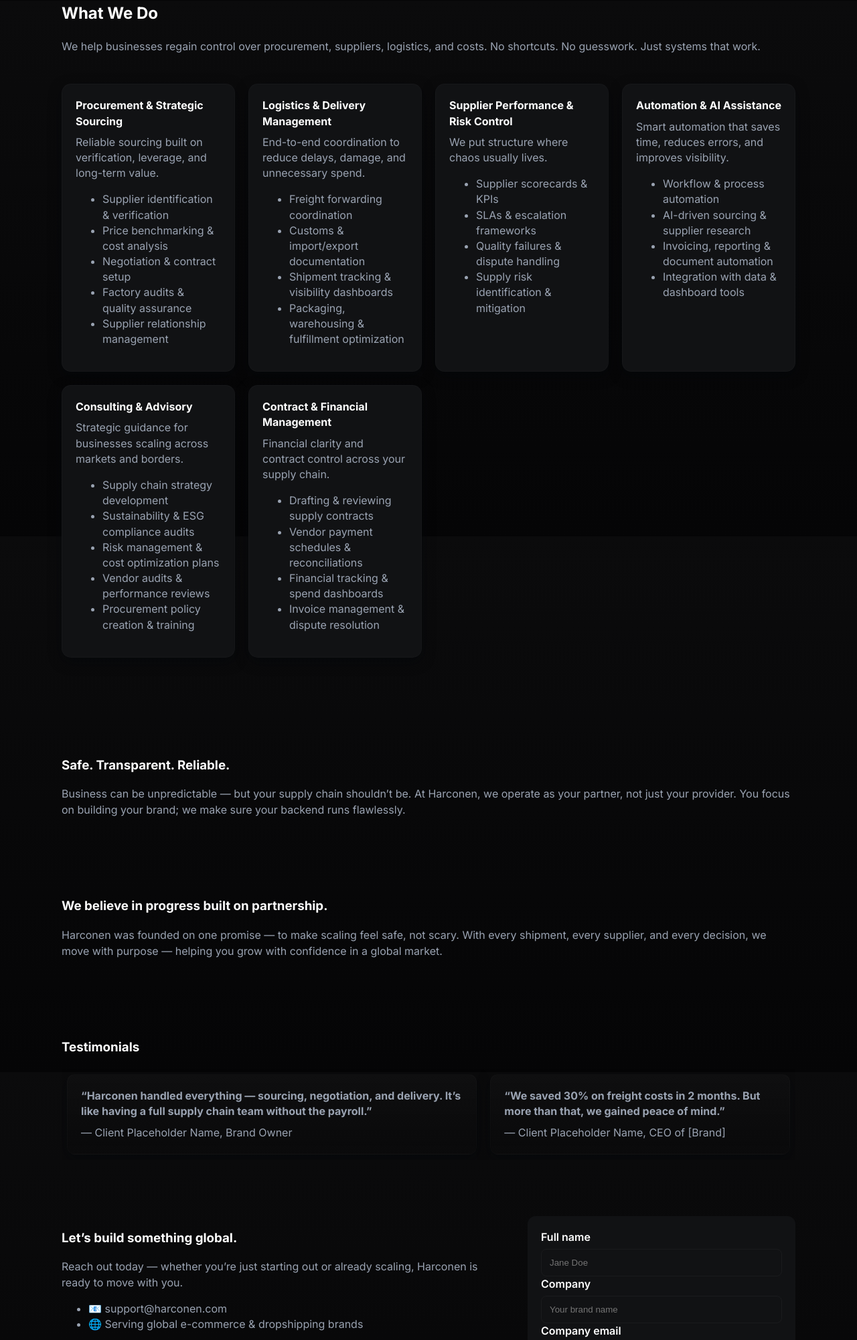
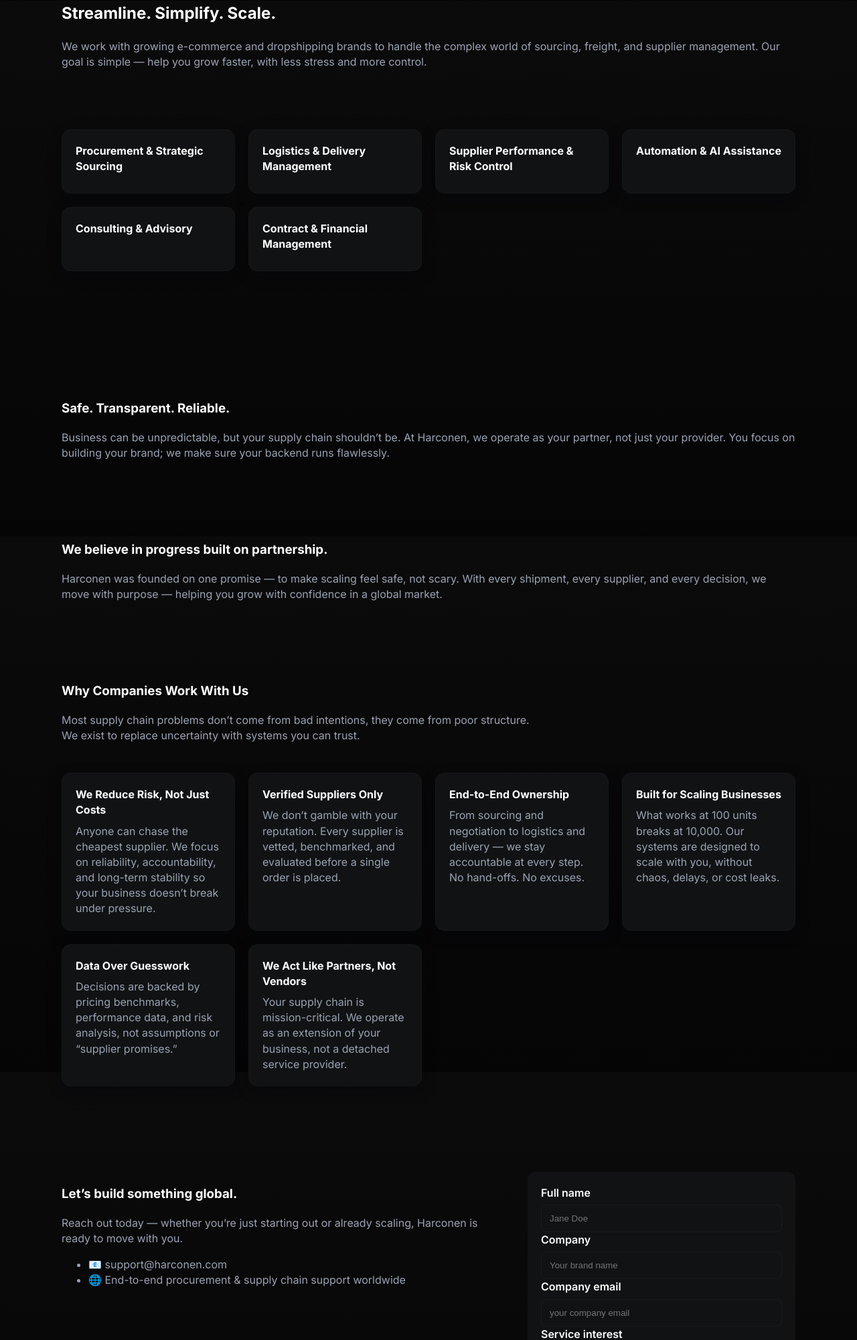
Before and after one commit to osiammusi-rgb/osiammusi-rgb.github.io, a plain HTML site: page index.html in a window 1280 px wide. Shown: the part 799-2800 px from the top of the page at 67% size. Drawn offline with Linux system fonts and the light colour scheme.

Commit message:
Update index.html

```diff
--- a/index.html
+++ b/index.html
@@ -116,7 +116,11 @@
 <body>
 <header class="container" role="banner">
   <div class="brand">
-    <div class="logo" aria-hidden>H</div>
+ <img
+  src="assets/logo.png"
+  alt="Harconen Supply Co. logo"
+  class="logo"
+/>
     <div>
       <div style="font-weight:800">Harconen</div>
       <div style="font-size:12px;color:var(--muted);margin-top:2px">Supply Co.</div>
@@ -140,11 +144,11 @@
     </div>
 
     <div class="content fade-in">
-      <p class="tagline">Structure over chaos.</p>
-      <h1 class="lead">Procurement & supply chain management for businesses that can’t afford mistakes.</h1>
+      <p class="tagline">Scaling together, every step of the way.</p>
+      <h1 class="lead">Your supply chain simplified.</h1>
       <p class="sub">
         Harconen Supply Co. helps businesses procure the right products, manage suppliers, control logistics, and reduce operational risk.
-        We ensure goods are delivered at the right place, at the right time, at the right price — with the right quality and accountability.
+        We ensure goods are delivered at the right place, at the right time, at the right price, with the right quality and accountability. We handle the complex back end so you focus on what really matters
       </p>
 
       <div class="actions">
@@ -155,18 +159,17 @@
   </section>
 
     <section id="services" class="container section" aria-labelledby="servicesHeading">
-    <h2 id="servicesHeading">What We Do</h2>
-    <p class="muted">
-      We help businesses regain control over procurement, suppliers, logistics, and costs.
-      No shortcuts. No guesswork. Just systems that work.
-    </p>
+    <h2 id="servicesHeading">Streamline. Simplify. Scale.</h2>
+    <p class="muted">We work with growing e-commerce and dropshipping brands to handle the complex world of sourcing, freight, and supplier management. Our goal is simple — help you grow faster, with less stress and more control.</p>
+    <div class="services" role="list">
+
 
   <div class="services" role="list">
 
+    <!-- Procurement & Strategic Sourcing -->
     <div class="card" role="listitem">
-        <h4>Procurement & Strategic Sourcing</h4>
-        <p>Reliable sourcing built on verification, leverage, and long-term value.</p>
-        <ul class="muted">
+      <h4 class="accordion-header" style="cursor:pointer;">Procurement & Strategic Sourcing</h4>
+      <ul class="accordion-content muted" style="display:none; margin-top:8px;">
         <li>Supplier identification & verification</li>
         <li>Price benchmarking & cost analysis</li>
         <li>Negotiation & contract setup</li>
@@ -175,10 +178,10 @@
       </ul>
     </div>
 
+    <!-- Logistics & Delivery Management -->
     <div class="card" role="listitem">
-        <h4>Logistics & Delivery Management</h4>
-        <p>End-to-end coordination to reduce delays, damage, and unnecessary spend.</p>
-        <ul class="muted">
+      <h4 class="accordion-header" style="cursor:pointer;">Logistics & Delivery Management</h4>
+      <ul class="accordion-content muted" style="display:none; margin-top:8px;">
         <li>Freight forwarding coordination</li>
         <li>Customs & import/export documentation</li>
         <li>Shipment tracking & visibility dashboards</li>
@@ -186,10 +189,10 @@
       </ul>
     </div>
 
+    <!-- Supplier Performance & Risk Control -->
     <div class="card" role="listitem">
-        <h4>Supplier Performance & Risk Control</h4>
-        <p>We put structure where chaos usually lives.</p>
-        <ul class="muted">
+      <h4 class="accordion-header" style="cursor:pointer;">Supplier Performance & Risk Control</h4>
+      <ul class="accordion-content muted" style="display:none; margin-top:8px;">
         <li>Supplier scorecards & KPIs</li>
         <li>SLAs & escalation frameworks</li>
         <li>Quality failures & dispute handling</li>
@@ -197,10 +200,10 @@
       </ul>
     </div>
 
+    <!-- Automation & AI Assistance -->
     <div class="card" role="listitem">
-        <h4>Automation & AI Assistance</h4>
-        <p>Smart automation that saves time, reduces errors, and improves visibility.</p>
-        <ul class="muted">
+      <h4 class="accordion-header" style="cursor:pointer;">Automation & AI Assistance</h4>
+      <ul class="accordion-content muted" style="display:none; margin-top:8px;">
         <li>Workflow & process automation</li>
         <li>AI-driven sourcing & supplier research</li>
         <li>Invoicing, reporting & document automation</li>
@@ -208,10 +211,10 @@
       </ul>
     </div>
 
+    <!-- Consulting & Advisory -->
     <div class="card" role="listitem">
-        <h4>Consulting & Advisory</h4>
-        <p>Strategic guidance for businesses scaling across markets and borders.</p>
-        <ul class="muted">
+      <h4 class="accordion-header" style="cursor:pointer;">Consulting & Advisory</h4>
+      <ul class="accordion-content muted" style="display:none; margin-top:8px;">
         <li>Supply chain strategy development</li>
         <li>Sustainability & ESG compliance audits</li>
         <li>Risk management & cost optimization plans</li>
@@ -220,10 +223,10 @@
       </ul>
     </div>
 
+    <!-- Contract & Financial Management -->
     <div class="card" role="listitem">
-        <h4>Contract & Financial Management</h4>
-        <p>Financial clarity and contract control across your supply chain.</p>
-        <ul class="muted">
+      <h4 class="accordion-header" style="cursor:pointer;">Contract & Financial Management</h4>
+      <ul class="accordion-content muted" style="display:none; margin-top:8px;">
         <li>Drafting & reviewing supply contracts</li>
         <li>Vendor payment schedules & reconciliations</li>
         <li>Financial tracking & spend dashboards</li>
@@ -234,9 +237,24 @@
   </div>
 </section>
 
+<script>
+  // Accordion toggle logic
+  document.querySelectorAll('.accordion-header').forEach(header => {
+    header.addEventListener('click', () => {
+      const content = header.nextElementSibling;
+      const isVisible = content.style.display === 'block';
+      content.style.display = isVisible ? 'none' : 'block';
+    });
+  });
+</script>
+
+
+    </div>
+  </section>
+
   <section id="why" class="container section">
     <h3>Safe. Transparent. Reliable.</h3>
-    <p class="muted">Business can be unpredictable — but your supply chain shouldn’t be. At Harconen, we operate as your partner, not just your provider. You focus on building your brand; we make sure your backend runs flawlessly.</p>
+    <p class="muted">Business can be unpredictable, but your supply chain shouldn’t be. At Harconen, we operate as your partner, not just your provider. You focus on building your brand; we make sure your backend runs flawlessly.</p>
   </section>
 
   <section id="mission" class="container section">
@@ -244,17 +262,64 @@
     <p class="muted">Harconen was founded on one promise — to make scaling feel safe, not scary. With every shipment, every supplier, and every decision, we move with purpose — helping you grow with confidence in a global market.</p>
   </section>
 
-  <section id="cases" class="container section">
-    <h3>Testimonials</h3>
-    <div class="carousel" id="testCarousel" aria-live="polite">
-      <div class="testimonial card">
-        <p style="font-weight:700">“Harconen handled everything — sourcing, negotiation, and delivery. It’s like having a full supply chain team without the payroll.”</p>
-        <p class="muted" style="margin-top:8px">— Client Placeholder Name, Brand Owner</p>
+  <section id="why-us" class="container section" aria-labelledby="whyUsHeading">
+  <h3 id="whyUsHeading">Why Companies Work With Us</h3>
+  <p class="muted" style="max-width:720px">
+    Most supply chain problems don’t come from bad intentions, they come from
+    poor structure. We exist to replace uncertainty with systems you can trust.
+  </p>
+
+  <div class="services" role="list">
+
+    <div class="card" role="listitem">
+      <h4>We Reduce Risk, Not Just Costs</h4>
+      <p class="muted">
+        Anyone can chase the cheapest supplier. We focus on reliability,
+        accountability, and long-term stability so your business doesn’t break
+        under pressure.
+      </p>
     </div>
-      <div class="testimonial card">
-        <p style="font-weight:700">“We saved 30% on freight costs in 2 months. But more than that, we gained peace of mind.”</p>
-        <p class="muted" style="margin-top:8px">— Client Placeholder Name, CEO of [Brand]</p>
+
+    <div class="card" role="listitem">
+      <h4>Verified Suppliers Only</h4>
+      <p class="muted">
+        We don’t gamble with your reputation. Every supplier is vetted,
+        benchmarked, and evaluated before a single order is placed.
+      </p>
     </div>
+
+    <div class="card" role="listitem">
+      <h4>End-to-End Ownership</h4>
+      <p class="muted">
+        From sourcing and negotiation to logistics and delivery — we stay
+        accountable at every step. No hand-offs. No excuses.
+      </p>
+    </div>
+
+    <div class="card" role="listitem">
+      <h4>Built for Scaling Businesses</h4>
+      <p class="muted">
+        What works at 100 units breaks at 10,000. Our systems are designed to
+        scale with you, without chaos, delays, or cost leaks.
+      </p>
+    </div>
+
+    <div class="card" role="listitem">
+      <h4>Data Over Guesswork</h4>
+      <p class="muted">
+        Decisions are backed by pricing benchmarks, performance data, and risk
+        analysis, not assumptions or “supplier promises.”
+      </p>
+    </div>
+
+    <div class="card" role="listitem">
+      <h4>We Act Like Partners, Not Vendors</h4>
+      <p class="muted">
+        Your supply chain is mission-critical. We operate as an extension of
+        your business, not a detached service provider.
+      </p>
+    </div>
+
   </div>
 </section>
 
@@ -264,7 +329,7 @@
       <p class="muted">Reach out today — whether you’re just starting out or already scaling, Harconen is ready to move with you.</p>
       <ul style="color:var(--muted);margin-top:12px">
         <li>📧 support@harconen.com</li>
-        <li>🌐 Serving global e-commerce & dropshipping brands</li>
+        <li>🌐 End-to-end procurement & supply chain support worldwide</li>
       </ul>
     </div>
 
@@ -276,7 +341,7 @@
       <input id="company" name="company" placeholder="Your brand name" />
 
       <label for="email">Company email</label>
-      <input id="email" type="email" name="email" required placeholder="osi@harconen.com" />
+      <input id="email" type="email" name="email" required placeholder="your company email" />
 
       <label for="service">Service interest</label>
       <select id="service" name="service">
```
Lines whose indentation alone changed are shown as unchanged.
